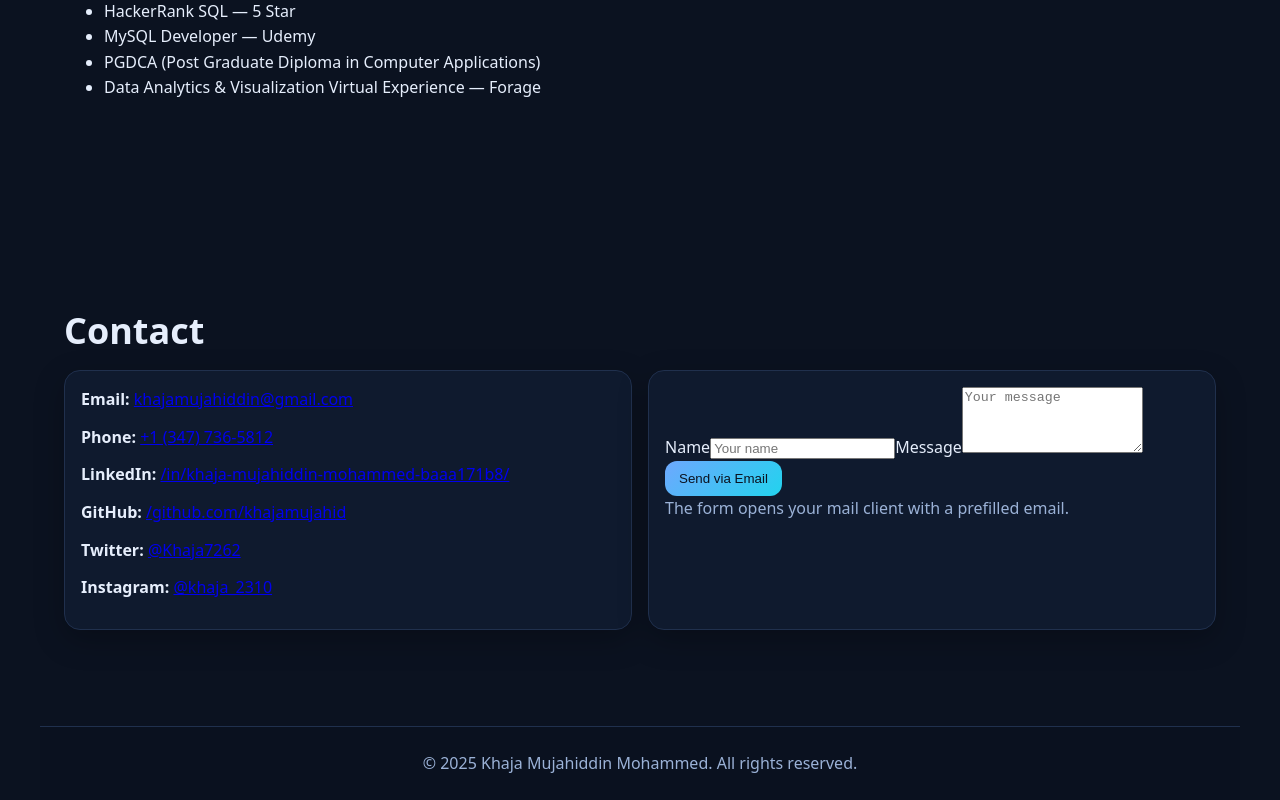
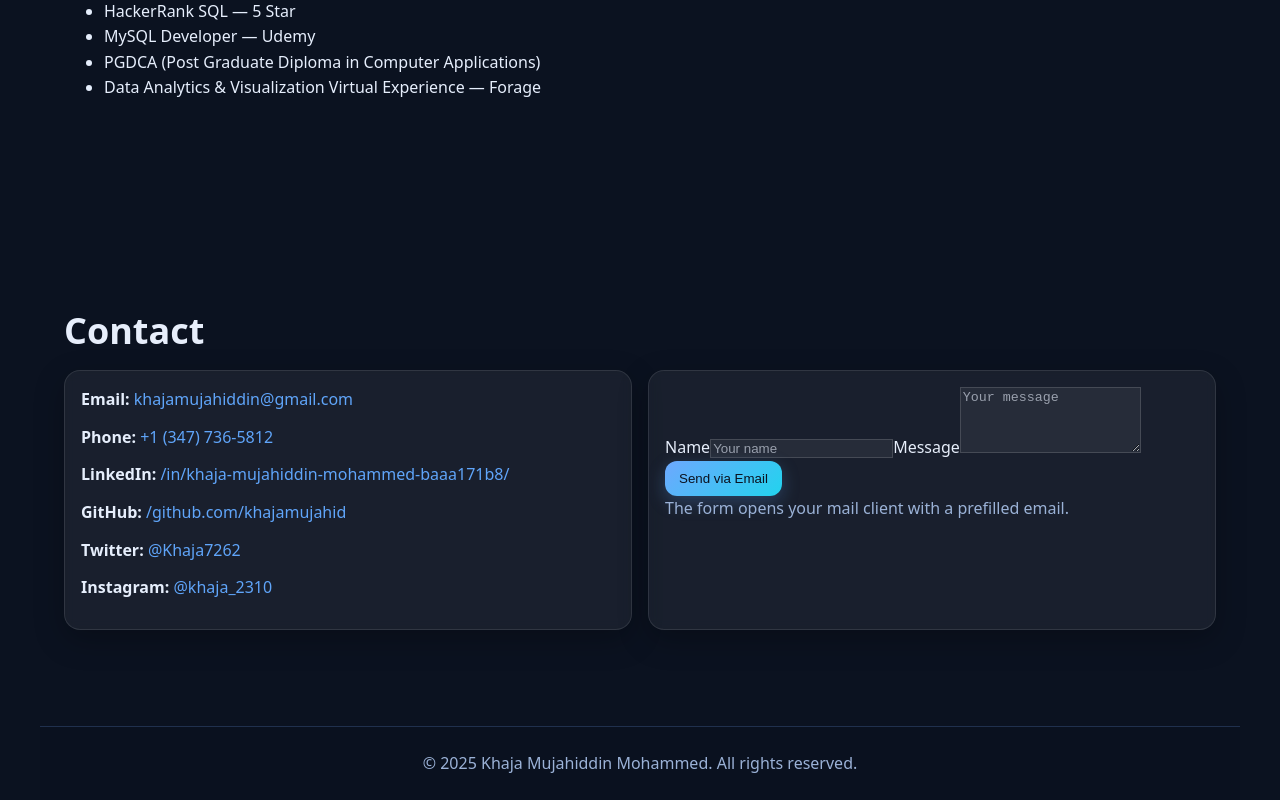
Before and after one commit to khajamujahid/Portfolio, a Next.js app: page / in a window 1280 px wide. Shown: the part 5242-6042 px from the top of the page. Built offline with nearby package versions, Linux system fonts and the light colour scheme.

Commit message:
Update globals.css

```diff
--- a/app/globals.css
+++ b/app/globals.css
@@ -75,3 +75,77 @@ p{ margin: 0 0 12px; color: var(--text); } .muted{ color: var(--muted); }
   .nav-toggle{ display:block; }
   .nav ul[aria-expanded="true"]{ display:flex; }
 }
+/* === Contact section polish (lightened cards + readable text/links) === */
+.section.contact { position: relative; }
+
+/* Lighten the two contact cards in dark mode */
+.section.contact .card,
+.section.contact .contact-card,
+.section.contact .form-card {
+  background: rgba(255, 255, 255, 0.06);      /* glassy, lighter than rest */
+  border: 1px solid rgba(255, 255, 255, 0.10);
+  backdrop-filter: blur(6px);
+}
+
+/* Equivalent in light mode: a subtle gray tint */
+.light .section.contact .card,
+.light .section.contact .contact-card,
+.light .section.contact .form-card {
+  background: rgba(0, 0, 0, 0.03);
+  border: 1px solid rgba(0, 0, 0, 0.08);
+}
+
+/* Headings & body text contrast */
+.section.contact h2,
+.section.contact label,
+.section.contact .card p,
+.section.contact .card li,
+.section.contact .card span {
+  color: #e7eefb;               /* high-contrast on dark */
+}
+.light .section.contact h2,
+.light .section.contact label,
+.light .section.contact .card p,
+.light .section.contact .card li,
+.light .section.contact .card span {
+  color: #0b1220;               /* readable on light */
+}
+
+/* Link color tuned to the site’s blue */
+.section.contact a {
+  color: #60a5fa;
+  text-decoration: none;
+}
+.section.contact a:hover {
+  color: #93c5fd;
+  text-decoration: underline;
+}
+
+/* Inputs/textarea readable in both themes */
+.section.contact input,
+.section.contact textarea {
+  background: rgba(255, 255, 255, 0.06);
+  color: #e7eefb;
+  border: 1px solid rgba(255, 255, 255, 0.14);
+  outline: none;
+}
+.section.contact input::placeholder,
+.section.contact textarea::placeholder {
+  color: rgba(231, 238, 251, 0.6);
+}
+.light .section.contact input,
+.light .section.contact textarea {
+  background: rgba(0, 0, 0, 0.03);
+  color: #0b1220;
+  border-color: rgba(0, 0, 0, 0.12);
+}
+.light .section.contact input::placeholder,
+.light .section.contact textarea::placeholder {
+  color: rgba(11, 18, 32, 0.55);
+}
+
+/* Optional: make the “Send via Email” button stand out slightly more */
+.section.contact .btn.primary,
+.section.contact button[type="submit"] {
+  box-shadow: 0 6px 18px rgba(96, 165, 250, 0.25);
+}
```
